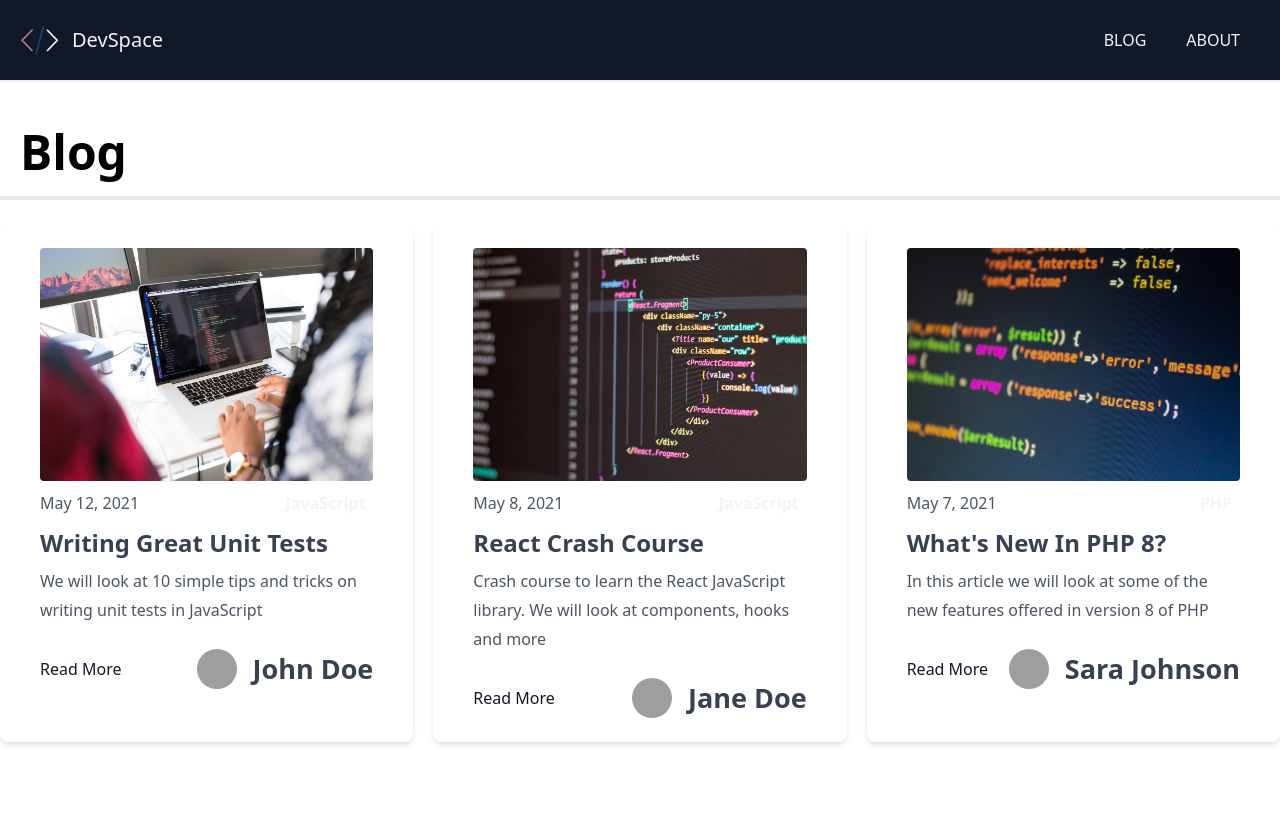
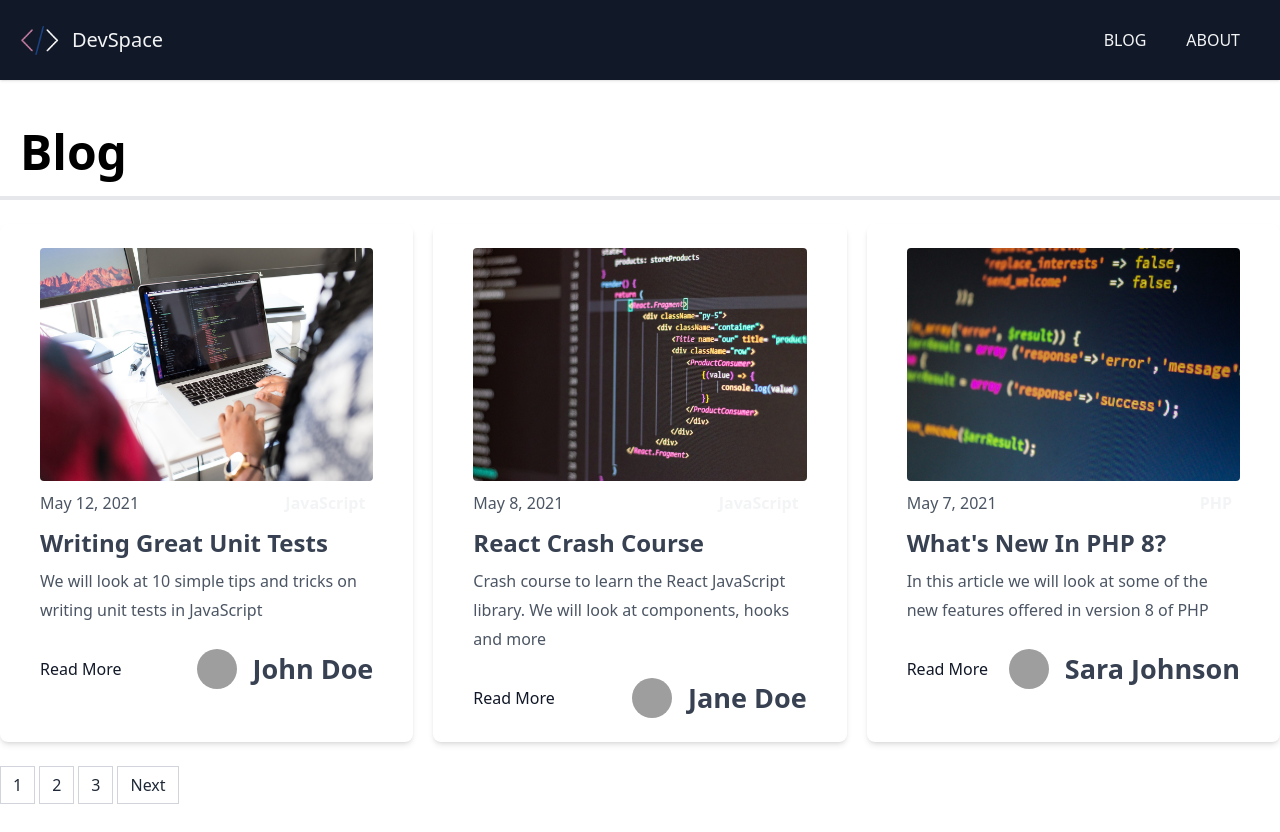
Before and after one commit to EnricoGiovanno8/YummyCorp-NextJS-DevSpace-Blog, a Next.js app: page /blog/page/1 in a window 1280 px wide. Before the commit the page ends 800 px from the top, so only its background shows below. Built offline with nearby package versions, Linux system fonts and the light colour scheme; grey boxes are pictures that could not be loaded.

Commit message:
Pagination Links Component Done

```diff
--- /dev/null
+++ b/components/Pagination.js
@@ -0,0 +1,46 @@
+import Link from "next/link"
+
+export default function Pagination({ currentPage, numPages }) {
+    const isFirst = currentPage === 1
+    const isLast = currentPage === numPages
+    const prevPage = `/blog/page/${currentPage - 1}`
+    const nextPage = `/blog/page/${currentPage + 1}`
+
+    if (numPages === 1) return <></>
+
+    return (
+        <div className="mt-6">
+            <ul className="flex pl-0 list-none my-2">
+                {!isFirst && (
+                    // eslint-disable-next-line @next/next/link-passhref
+                    <Link href={prevPage}>
+                        <li className="relative block py-2 px-3 leading-tight bg-white border border-gray-300 text-gray-800 mr-1
+                        hover:bg-gray-200 cursor-pointer">
+                            Previous
+                        </li>
+                    </Link>
+                )}
+
+                {Array.from({length: numPages}, (_, i) => (
+                    // eslint-disable-next-line @next/next/link-passhref
+                    <Link href={`/blog/page/${i + 1}`}>
+                        <li className="relative block py-2 px-3 leading-tight bg-white border border-gray-300 text-gray-800 mr-1
+                        hover:bg-gray-200 cursor-pointer">
+                            {i + 1}
+                        </li>
+                    </Link>
+                ))}
+
+                {!isLast && (
+                    // eslint-disable-next-line @next/next/link-passhref
+                    <Link href={nextPage}>
+                        <li className="relative block py-2 px-3 leading-tight bg-white border border-gray-300 text-gray-800 mr-1
+                        hover:bg-gray-200 cursor-pointer">
+                            Next
+                        </li>
+                    </Link>
+                )}
+            </ul>
+        </div>
+    )
+}
--- a/pages/blog/page/[page_index].js
+++ b/pages/blog/page/[page_index].js
@@ -4,6 +4,7 @@
 import Link from 'next/link';
 import Layout from "../../../components/Layout";
 import Post from '../../../components/Post';
+import Pagination from '../../../components/Pagination';
 import { sortByDate } from '../../../utils'
 import { POSTS_PER_PAGE } from '../../../config/index';
 
@@ -17,6 +18,8 @@
                 <Post key={index} post={post} />
             ))}
             </div>
+
+            <Pagination currentPage={currentPage} numPages={numPages} />
         </Layout>
     )
 }
```
